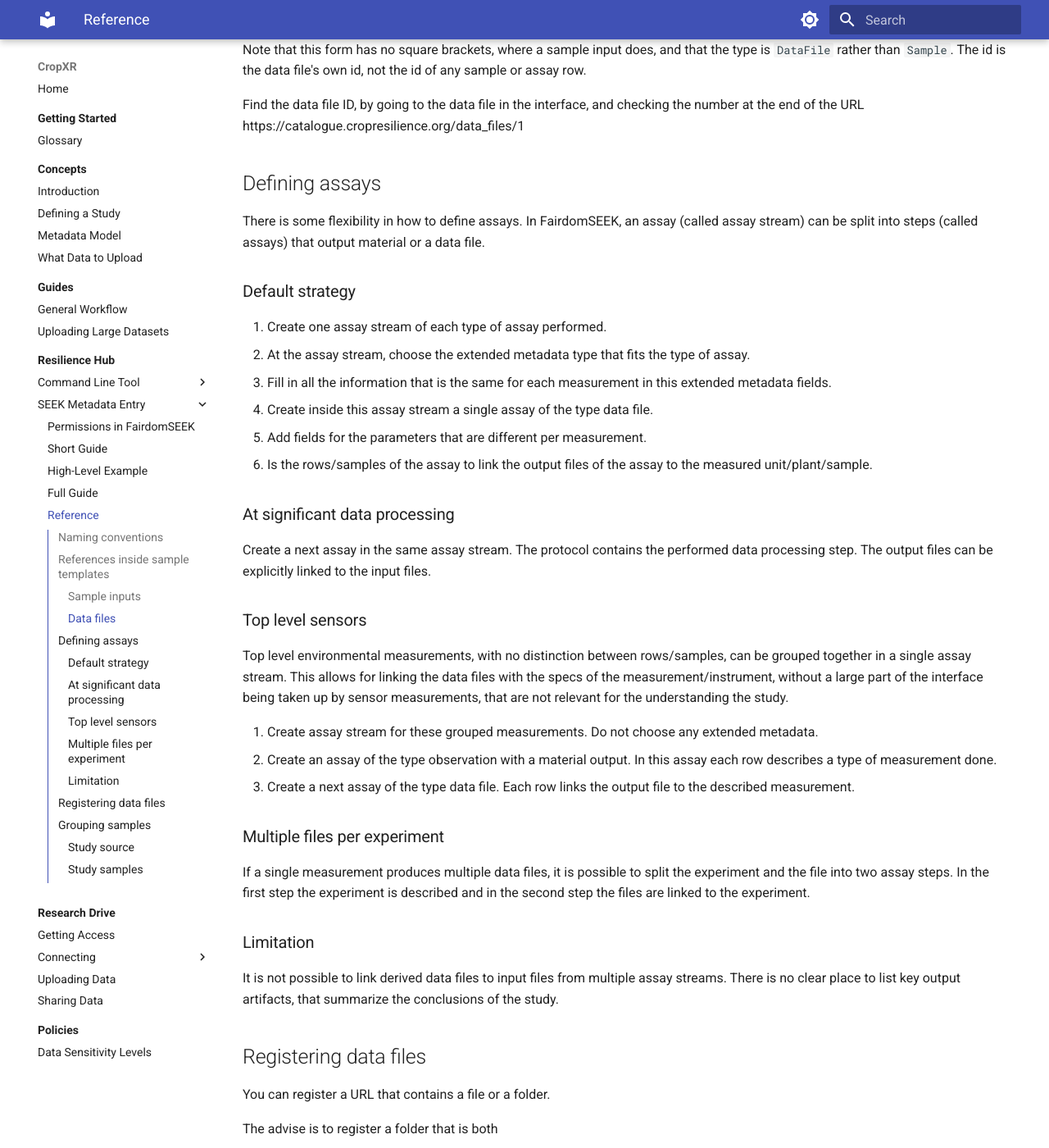
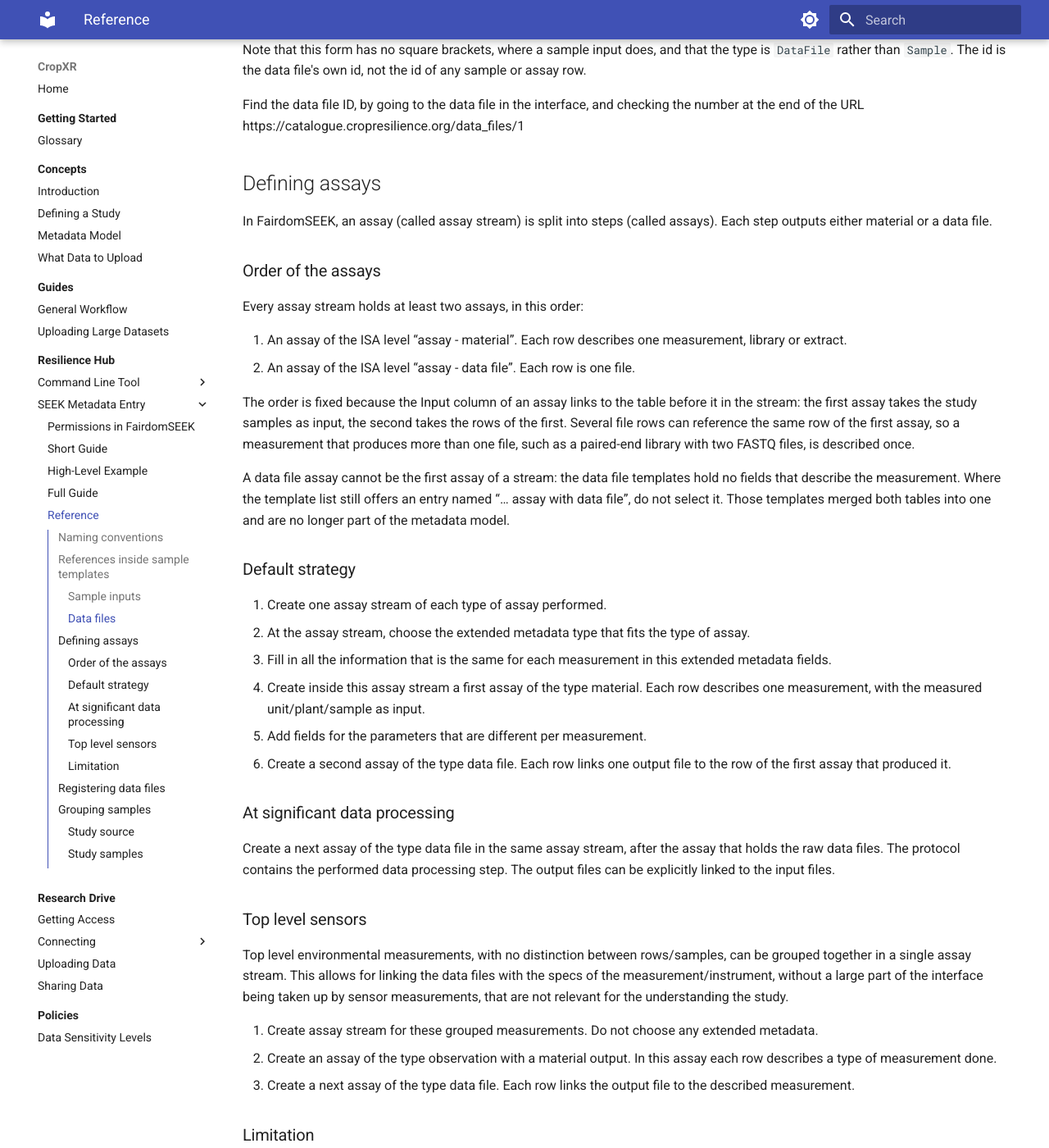
Before and after one commit to CropXR/documentation, an MkDocs documentation site: the page built from docs/resilience-hub/seek/reference.md, in a window 1280 px wide and 1400 px high, scrolled down 1436 px. Shown: the whole window at 82% size. Built offline with MkDocs 1.6.1 and Material for MkDocs 9.7.7, drawn with Linux system fonts in a browser that asks for light colours.

Commit message:
docs(seek): the guides offered a single data file assay, which the model no longer has templates for

```diff
--- a/docs/resilience-hub/seek/reference.md
+++ b/docs/resilience-hub/seek/reference.md
@@ -55,21 +55,31 @@
 
 ## Defining assays
 
-There is some flexibility in how to define assays. In FairdomSEEK, an assay (called assay stream) can be split into steps (called assays) that output material or a data file.
+In FairdomSEEK, an assay (called assay stream) is split into steps (called assays). Each step outputs either material or a data file.
 
+### Order of the assays
+
+Every assay stream holds at least two assays, in this order:
+
+1. An assay of the ISA level “assay - material”. Each row describes one measurement, library or extract.
+2. An assay of the ISA level “assay - data file”. Each row is one file.
+
+The order is fixed because the Input column of an assay links to the table before it in the stream: the first assay takes the study samples as input, the second takes the rows of the first. Several file rows can reference the same row of the first assay, so a measurement that produces more than one file, such as a paired-end library with two FASTQ files, is described once.
+
+A data file assay cannot be the first assay of a stream: the data file templates hold no fields that describe the measurement. Where the template list still offers an entry named “… assay with data file”, do not select it. Those templates merged both tables into one and are no longer part of the metadata model.
 
 ### Default strategy
 
 1. Create one assay stream of each type of assay performed.
 2. At the assay stream, choose the extended metadata type that fits the type of assay.
 3. Fill in all the information that is the same for each measurement in this extended metadata fields.
-4. Create inside this assay stream a single assay of the type data file.
+4. Create inside this assay stream a first assay of the type material. Each row describes one measurement, with the measured unit/plant/sample as input.
 5. Add fields for the parameters that are different per measurement.
-6. Is the rows/samples of the assay to link the output files of the assay to the measured unit/plant/sample.
+6. Create a second assay of the type data file. Each row links one output file to the row of the first assay that produced it.
 
 ### At significant data processing
 
-Create a next assay in the same assay stream. The protocol contains the performed data processing step. The output files can be explicitly linked to the input files.
+Create a next assay of the type data file in the same assay stream, after the assay that holds the raw data files. The protocol contains the performed data processing step. The output files can be explicitly linked to the input files.
 
 
 ### Top level sensors
@@ -79,11 +89,6 @@
 1. Create assay stream for these grouped measurements. Do not choose any extended metadata.
 2. Create an assay of the type observation with a material output. In this assay each row describes a type of measurement done.
 3. Create a next assay of the type data file. Each row links the output file to the described measurement.
-
-
-### Multiple files per experiment
-If a single measurement produces multiple data files, it is possible to split the experiment and the file into two assay steps.
-In the first step the experiment is described and in the second step the files are linked to the experiment.
 
 
 ### Limitation
```
Also changed, not shown: docs/resilience-hub/seek/full-guide.md (+9 -5 lines), docs/resilience-hub/seek/high-level-example.md (+2 -2 lines), docs/resilience-hub/seek/short-guide.md (+5 -7 lines).
